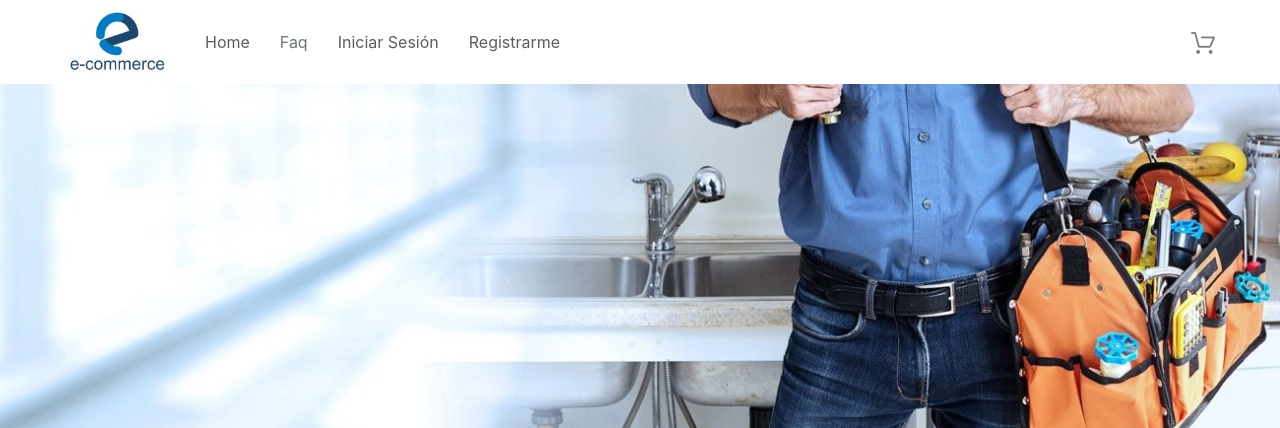
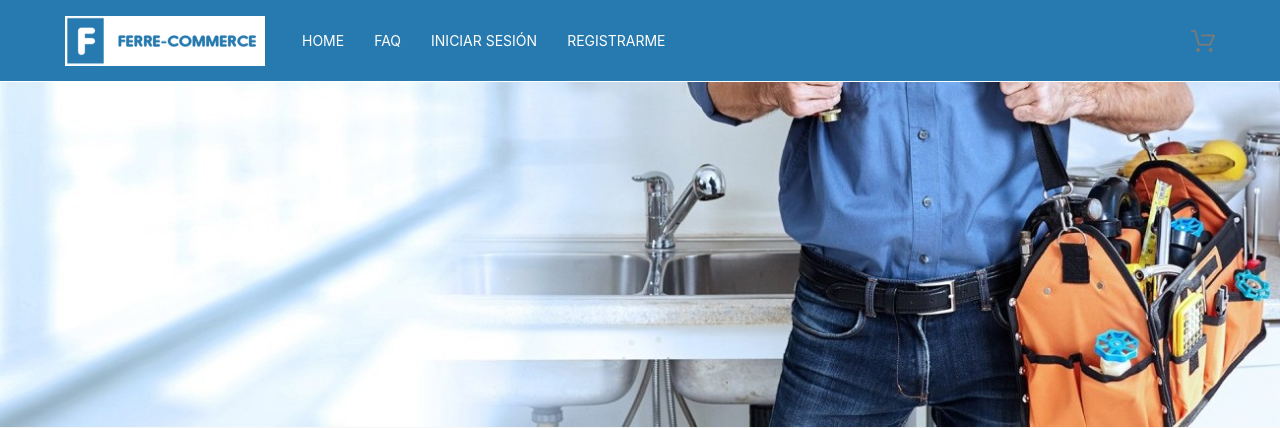
Before and after one commit to Nelhagui/Ecommerce-OOP, a PHP site: page /index.php in a window 1280 px wide. Shown: the top 428 px of the page. Run offline with PHP 8.4, Linux system fonts and the light colour scheme.

Commit message:
cambio de estética menú

```diff
--- a/css/master.css
+++ b/css/master.css
@@ -41,7 +41,8 @@ body {
 
     .nav a {
         padding: 30px 15px 30px 15px;
-        color: rgb(92, 92, 92)
+        color: rgb(255, 255, 255);
+        font-size: 14px;
     }
 
     .icono-carrito {
@@ -52,9 +53,10 @@ body {
     .menu {
         position: relative;
         display: flex;
-        background-color: white;
+        background-color: #277aaf;
         padding-left: 65px;
         align-items: center;
+        border-bottom: solid 1px white;
     }
 
 /* FIN MENU--- */
--- a/navbar.php
+++ b/navbar.php
@@ -1,24 +1,24 @@
 <div class="menu">
-    <img style="width:103px; height:66px;" src="images/logo.jpg" alt="" class="logo">
+    <img style="width:200px; height:50px;" src="images/logo-ferre.png" alt="" class="logo">
     <ul class="nav">
         <li class="nav-item">
-          <a class="nav-link active" href="index.php">Home</a>
+          <a class="nav-link active" href="index.php">HOME</a>
         </li>
         <li class="nav-item">
-          <a class="nav-link disabled" href="preguntasfrecuentes.php">Faq</a>
+          <a class="nav-link" href="preguntasfrecuentes.php">FAQ</a>
         </li>
         <?php if(!$auth->check()): ?>
             <li class="nav-item">
-              <a class="nav-link" href="sesion.php">Iniciar Sesión</a>
+              <a class="nav-link" href="sesion.php">INICIAR SESIÓN</a>
             </li>
             <li class="nav-item">
-              <a class="nav-link" href="registro.php">Registrarme</a>
+              <a class="nav-link" href="registro.php">REGISTRARME</a>
             </li>
         <?php else: ?>
 
-            <li class="nav-item"><a class="nav-link" href="logout.php">Cerrar Sesión</a></li>
+            <li class="nav-item"><a class="nav-link" href="logout.php">CERRAR SESIÓN</a></li>
 
-            <li class="nav-item"><a class="nav-link" href="backend.php">Administrar</a></li>
+            <li class="nav-item"><a class="nav-link" href="backend.php">ADMINISTRAR</a></li>
 
         <?php endif; ?>
 
```
Also changed, not shown: images/full-images/logo-ferre-3.png (added), images/full-images/logo-ferre.png (added), images/logo-ferre.png (added), images/logo-ferrecommerce.jpg (deleted), images/logo2.jpg (added).
